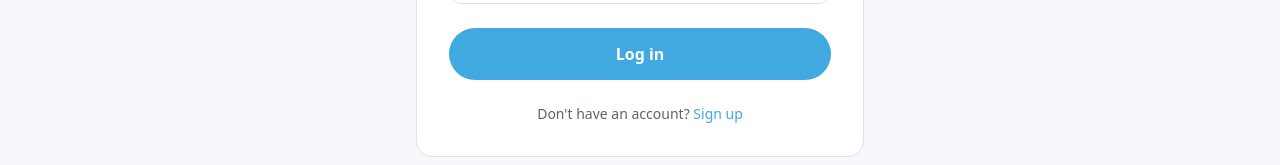
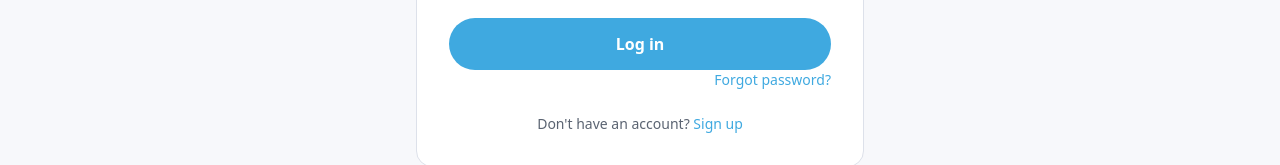
Before and after one commit to heidiski-season/seasonair, a Next.js app: page /login in a window 1280 px wide. Shown: the part 572-737 px from the top of the page. Built offline with nearby package versions, Linux system fonts and the light colour scheme; no server answers.

Commit message:
Add forgot password link to login page

```diff
--- a/src/app/login/page.tsx
+++ b/src/app/login/page.tsx
@@ -94,7 +94,11 @@ export default function LoginPage() {
           >
             {loading ? "Logging in..." : "Log in"}
           </button>
-
+<p className="mb-4 text-right text-sm">
+  <Link href="/forgot-password" className="text-[#3fa9e0] hover:underline">
+    Forgot password?
+  </Link>
+</p>
           <p className="mt-6 text-center text-sm text-[#5b6472]">
             Don't have an account?{" "}
             <Link href="/signup" className="font-medium text-[#3fa9e0] hover:underline">
```
